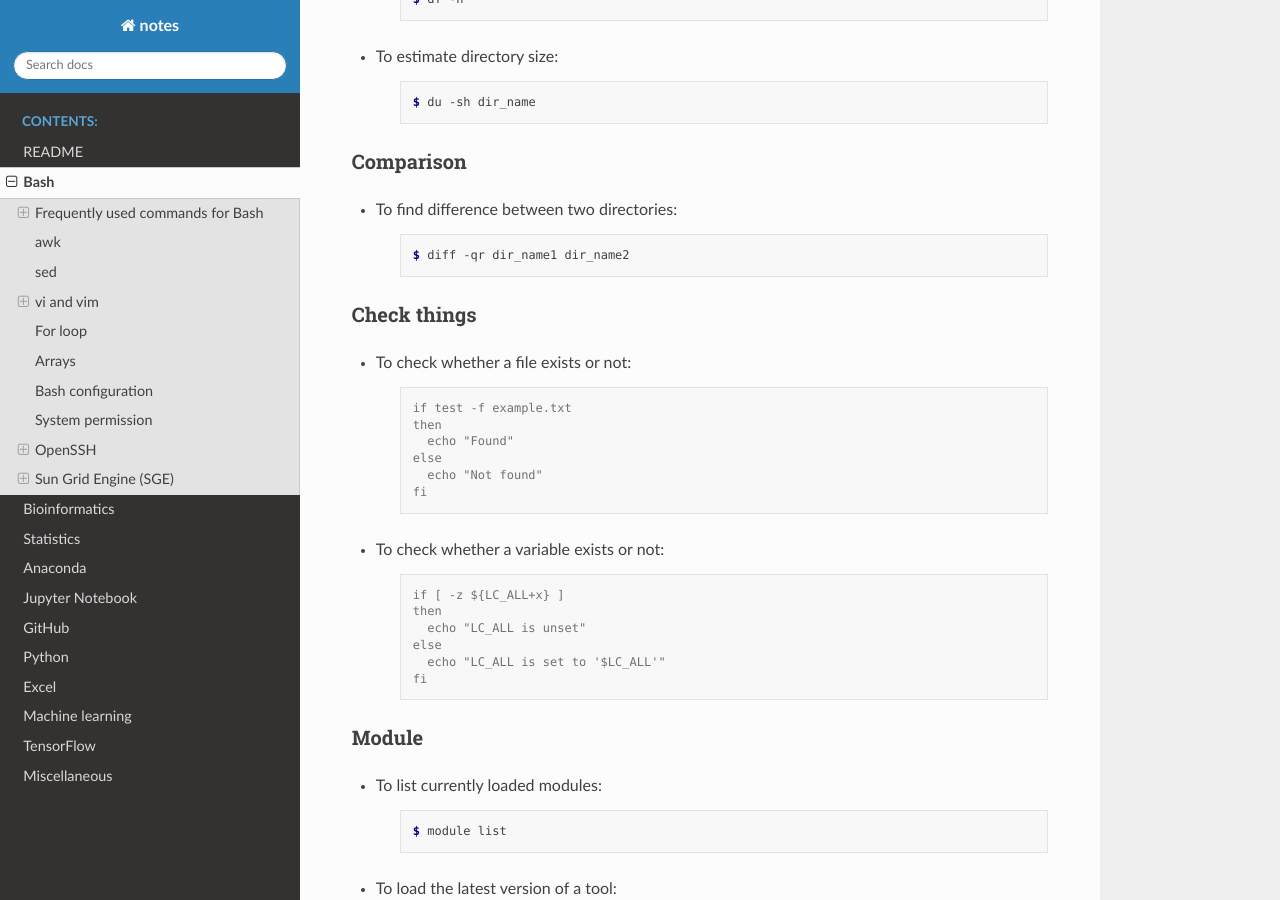
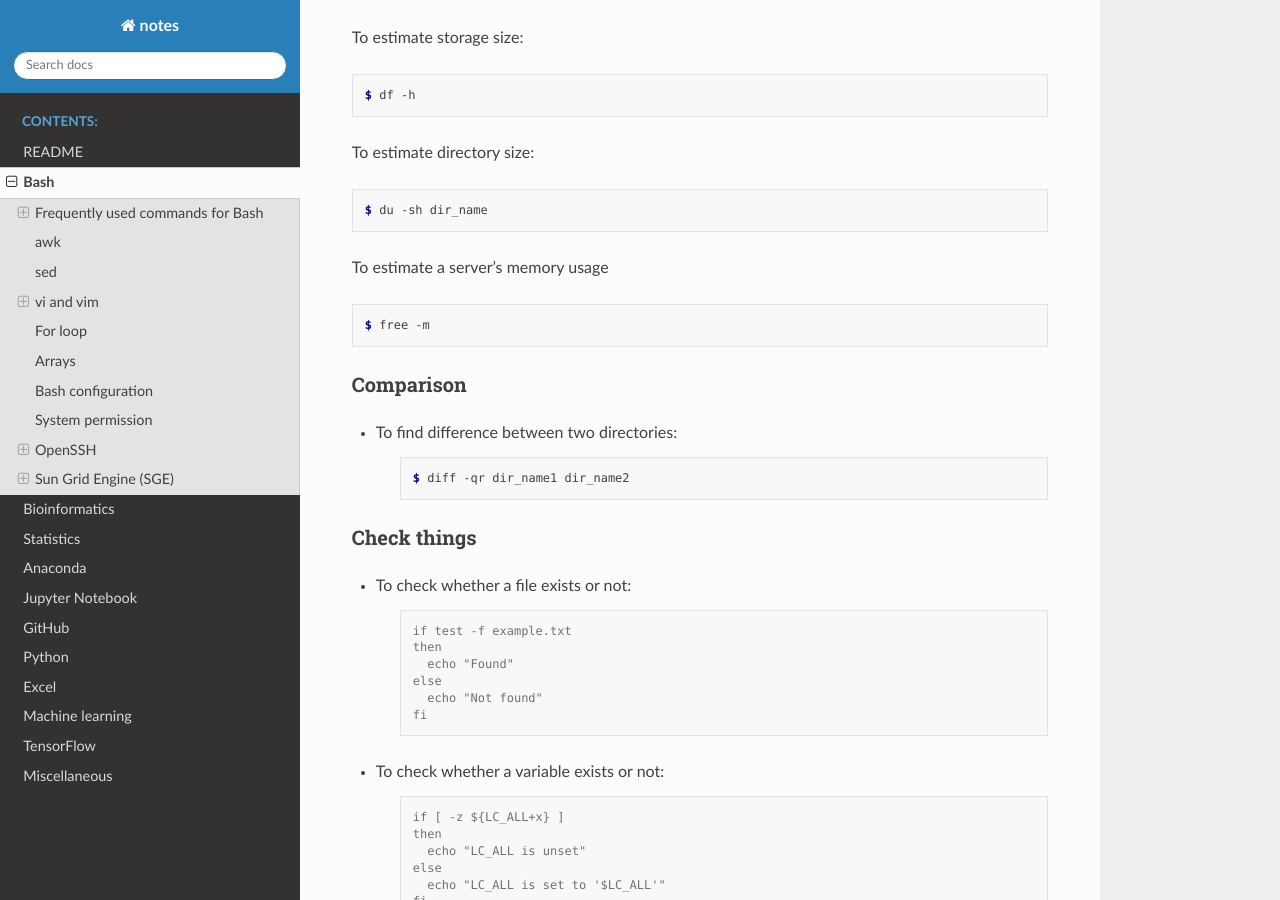
Before and after one commit to sbslee/notes, a Sphinx documentation site: the page built from docs/bash.rst, in a window 1280 px wide and 900 px high, scrolled down 1819 px. Built offline with Sphinx 7.4.7 and the Read the Docs theme 2.0.0, drawn with Linux system fonts in a browser that asks for light colours; some of the changed text lies outside the part shown.

```diff
--- a/docs/bash.rst
+++ b/docs/bash.rst
@@ -7,57 +7,57 @@ Frequently used commands for Bash
 Checksum
 --------
 
-* To determine SHA-512 checksum:
+To determine SHA-512 checksum:
 
-    .. code-block:: console
+.. code-block:: console
 
-        $ shasum -a 256 example.txt
+    $ shasum -a 256 example.txt
 
-* To determine MD5 checksum:
+To determine MD5 checksum:
 
-    .. code-block:: console
+.. code-block:: console
 
-        $ md5sum example.txt
+    $ md5sum example.txt
 
-* To determine MD5 checksum in macOS:
+To determine MD5 checksum in macOS:
 
-    .. code-block:: console
+.. code-block:: console
 
-        $ md5 example.txt
+    $ md5 example.txt
 
 List things
 -----------
 
-* To list one file per line:
+To list one file per line:
 
-    .. code-block:: console
+.. code-block:: console
 
-        $ ls -1 dir_name
+    $ ls -1 dir_name
 
-* To list files in a space-separated view:
+To list files in a space-separated view:
 
-    .. code-block:: console
+.. code-block:: console
 
-        $ ls dir_name | tr '\n' ' '
-        $ tr '\n' ' ' < list.txt
+    $ ls dir_name | tr '\n' ' '
+    $ tr '\n' ' ' < list.txt
 
-* To list all environment variables:
+To list all environment variables:
 
-    .. code-block:: console
+.. code-block:: console
 
-        $ set
+    $ set
 
-* To list all currently running processes:
+To list all currently running processes:
 
-    .. code-block:: console
+.. code-block:: console
 
-        $ ps aux
+    $ ps aux
 
-    Here, the ``aux`` option means:
+Here, the ``aux`` option means:
 
-    * ``a`` - show processes for all users
-    * ``u`` - show the process's owner
-    * ``x`` - show processes not attached to a terminal
+* ``a`` - show processes for all users
+* ``u`` - show the process's owner
+* ``x`` - show processes not attached to a terminal
 
 Zipped files
 ------------
@@ -92,17 +92,23 @@ Count things
 Estimate size
 -------------
 
-* To estimate storage size:
+To estimate storage size:
 
-    .. code-block:: console
+.. code-block:: console
 
-        $ df -h
+    $ df -h
 
-* To estimate directory size:
+To estimate directory size:
 
-    .. code-block:: console
+.. code-block:: console
 
-        $ du -sh dir_name
+    $ du -sh dir_name
+
+To estimate a server's memory usage
+
+.. code-block:: console
+
+    $ free -m
 
 Comparison
 ----------
@@ -658,77 +664,84 @@ To print error message from a job:
 Parallel environment
 ^^^^^^^^^^^^^^^^^^^^
 
-* To list all parallel environments:
+To list all parallel environments:
 
-    .. code-block:: console
+.. code-block:: console
 
-        $ qconf -spl
+    $ qconf -spl
 
-* To print the configuration of a parallel environment:
+To print the configuration of a parallel environment:
 
-    .. code-block:: console
+.. code-block:: console
 
-        $ qconf -sp pe_name
+    $ qconf -sp pe_name
 
 Queue configuration
 ^^^^^^^^^^^^^^^^^^^
 
-* To list all queues:
+To list all queues:
 
-    .. code-block:: console
+.. code-block:: console
 
-        $ qconf -sql
+    $ qconf -sql
 
-* To print the configuration of a queue:
+To print the configuration of a queue:
 
-    .. code-block:: console
+.. code-block:: console
 
-        $ qconf -sq queue_name
+    $ qconf -sq queue_name
 
-* To list all administrative hosts (i.e. nodes for submitting jobs):
+To list all administrative hosts (i.e. nodes for submitting jobs):
 
-    .. code-block:: console
+.. code-block:: console
 
-        $ qconf -sh
+    $ qconf -sh
 
-* To list all execution hosts (i.e. nodes for running jobs):
+To list all execution hosts (i.e. nodes for running jobs):
 
-    .. code-block:: console
+.. code-block:: console
 
-        $ qconf -sel
+    $ qconf -sel
+
+To show the resources available for each node:
+
+.. code-block:: console
+
+    $ qhost -F
+    $ qhost -F -h node_name
 
 Queue status
 ^^^^^^^^^^^^
 
-* To print the status of all queues:
+To print the status of all queues:
 
-    .. code-block:: console
+.. code-block:: console
 
-        $ qstat -g c
+    $ qstat -g c
 
-* To print the availability of all queues:
+To print the availability of all queues:
 
-    .. code-block:: console
+.. code-block:: console
 
-        $ qstat -f
+    $ qstat -f
 
-* To print the availability of a queue:
+To print the availability of a queue:
 
-    .. code-block:: console
+.. code-block:: console
 
-        $ qstat -f -q queue_name
+    $ qstat -f -q queue_name
 
-* To print all jobs currently occupying a queue:
+To print all jobs currently occupying a queue:
 
-    .. code-block:: console
+.. code-block:: console
 
-        $ qstat -u "*" | grep "queue_name"
+    $ qstat -u "*" | grep "queue_name"
 
-* To print the status of a host:
+To print the status of a host:
 
-    .. code-block:: console
+.. code-block:: console
 
-        $ qhost -h host_name
+    $ qhost -h host_name
 
 Command not found error
 -----------------------
```
Also changed, not shown: docs/bioinformatics.rst (+14 -0 lines).
